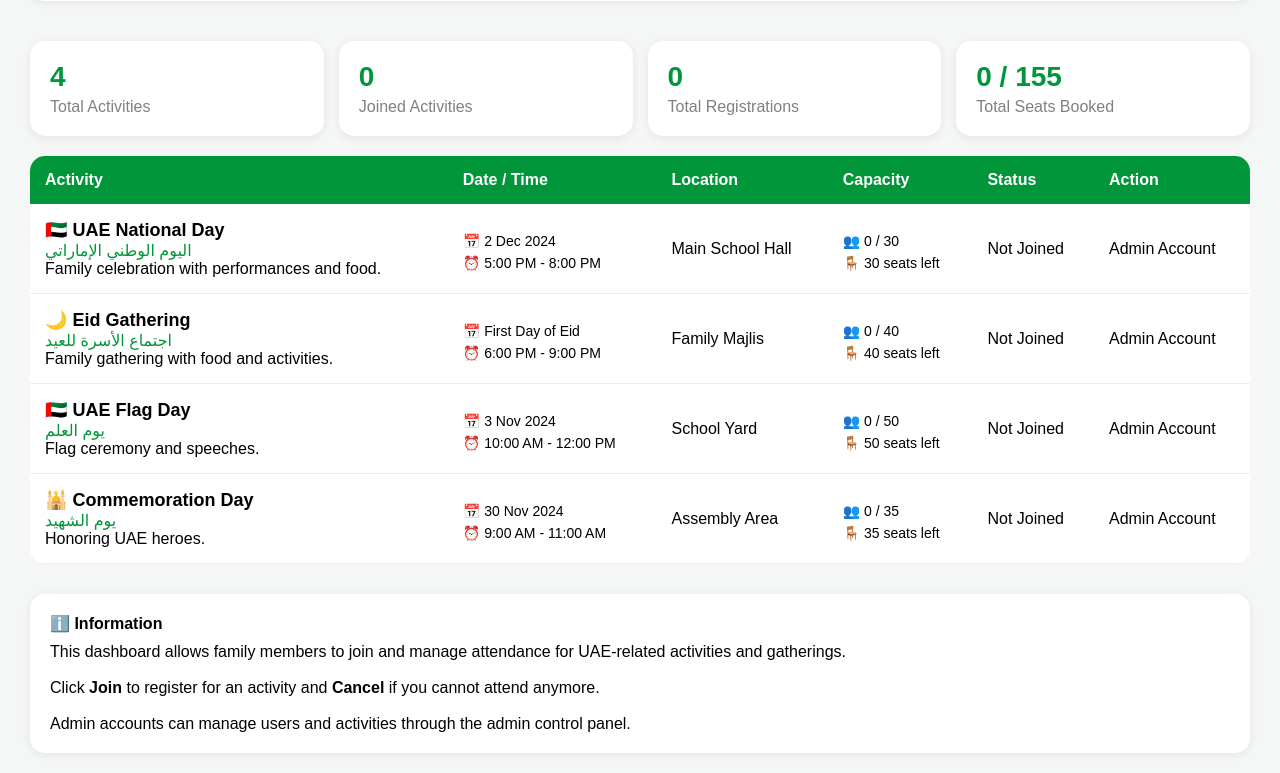
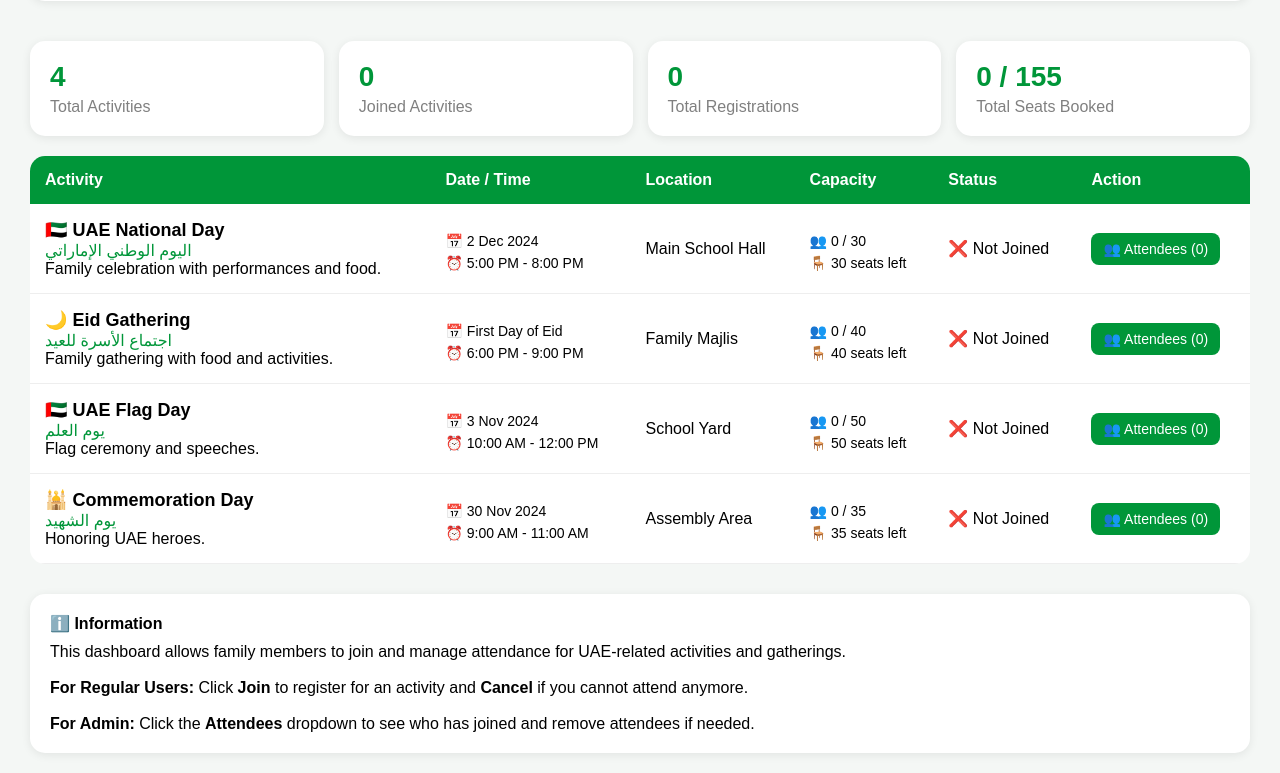
Before and after one commit to alhayyani79-spec/attendance-app, a Flask app: page /dashboard in a window 1280 px wide. Shown: the part 255-1028 px from the top of the page. Run offline with Flask 3, Linux system fonts and the light colour scheme; the visitor is signed in with stand-in values (Sample User, id 1).

Commit message:
Final Changes

```diff
--- a/app.py
+++ b/app.py
@@ -489,6 +489,38 @@ def manual_restore():
     return redirect("/dashboard")
 
 # =========================
+# ADMIN REMOVE ATTENDEE
+# =========================
+
+@app.route("/admin/remove_attendee/<activity_id>/<username>")
+def admin_remove_attendee(activity_id, username):
+    """Admin can remove any attendee from an activity"""
+
+    if "user" not in session:
+        return redirect("/login")
+
+    # Only admin can access this
+    if session["user"] != "admin":
+        session["msg"] = "Unauthorized access!"
+        return redirect("/dashboard")
+
+    # Check if activity exists
+    if activity_id not in attendance:
+        session["msg"] = "Activity not found!"
+        return redirect("/dashboard")
+
+    # Remove the attendee
+    if username in attendance[activity_id]:
+        attendance[activity_id].remove(username)
+        save_all_data(users, activities, attendance)
+        session["msg"] = f"Removed '{username}' from {activities[activity_id]['title']}"
+        logging.info(f"Admin removed '{username}' from activity '{activity_id}'")
+    else:
+        session["msg"] = f"'{username}' is not registered for this activity"
+
+    return redirect("/dashboard")
+
+# =========================
 # RUN
 # =========================
 
--- a/templates/dashboard.html
+++ b/templates/dashboard.html
@@ -89,7 +89,7 @@
             margin:0 30px 30px 30px;
             background:white;
             border-radius:15px;
-            overflow:hidden;
+            overflow-x:auto;
         }
 
         table{
@@ -174,6 +174,7 @@
             padding:8px 12px;
             border-radius:8px;
             text-decoration:none;
+            display:inline-block;
         }
 
         .cancel{
@@ -183,9 +184,115 @@
             padding:8px 12px;
             border-radius:8px;
             text-decoration:none;
+            display:inline-block;
         }
 
+        /* DROPDOWN STYLES */
+        .dropdown {
+            position: relative;
+            display: inline-block;
+        }
+
+        .dropdown-btn {
+            background:#009639;
+            color:white;
+            padding:8px 12px;
+            border-radius:8px;
+            cursor:pointer;
+            border:none;
+            font-size:14px;
+        }
+
+        .dropdown-btn:hover {
+            background:#007a2e;
+        }
+
+        .dropdown-content {
+            display: none;
+            position: absolute;
+            background-color: white;
+            min-width: 200px;
+            max-height: 300px;
+            overflow-y: auto;
+            box-shadow: 0px 8px 16px 0px rgba(0,0,0,0.2);
+            border-radius: 8px;
+            z-index: 1;
+            right: 0;
+        }
+
+        .dropdown-content.show {
+            display: block;
+        }
+
+        .attendee-item {
+            padding: 10px 15px;
+            border-bottom: 1px solid #eee;
+            display: flex;
+            justify-content: space-between;
+            align-items: center;
+        }
+
+        .attendee-item:hover {
+            background-color: #f5f5f5;
+        }
+
+        .attendee-name {
+            font-weight: 500;
+        }
+
+        .remove-attendee {
+            background-color: #dc2626;
+            color: white;
+            border: none;
+            padding: 4px 10px;
+            border-radius: 5px;
+            cursor: pointer;
+            font-size: 12px;
+        }
+
+        .remove-attendee:hover {
+            background-color: #b91c1c;
+        }
+
+        .empty-attendees {
+            padding: 15px;
+            text-align: center;
+            color: gray;
+            font-style: italic;
+        }
+
+        /* Admin Actions Column */
+        .admin-actions {
+            min-width: 120px;
+        }
     </style>
+
+    <script>
+        // Toggle dropdown function
+        function toggleDropdown(activityId) {
+            const dropdown = document.getElementById(`dropdown-${activityId}`);
+            dropdown.classList.toggle('show');
+        }
+
+        // Close dropdown when clicking outside
+        window.onclick = function(event) {
+            if (!event.target.matches('.dropdown-btn')) {
+                const dropdowns = document.getElementsByClassName("dropdown-content");
+                for (let i = 0; i < dropdowns.length; i++) {
+                    if (dropdowns[i].classList.contains('show')) {
+                        dropdowns[i].classList.remove('show');
+                    }
+                }
+            }
+        }
+
+        // Confirm before removing attendee
+        function confirmRemove(activityId, username) {
+            if (confirm(`Remove ${username} from this activity?`)) {
+                window.location.href = `/admin/remove_attendee/${activityId}/${username}`;
+            }
+        }
+    </script>
 
 </head>
 
@@ -328,7 +435,7 @@
 <div class="container">
 
 <table>
-
+    <thead>
         <tr>
             <th>Activity</th>
             <th>Date / Time</th>
@@ -337,6 +444,8 @@
             <th>Status</th>
             <th>Action</th>
         </tr>
+    </thead>
+    <tbody>
 
 {% for key, activity in activities.items() %}
 
@@ -403,21 +512,43 @@
     <td>
 
         {% if user in attendance[key] %}
-    Joined
+            ✅ Joined
         {% else %}
-    Not Joined
+            ❌ Not Joined
         {% endif %}
 
     </td>
 
-<td>
+    <td class="admin-actions">
 
         {% if user == "admin" %}
 
-    Admin Account
+            <!-- Admin: Show Attendees Dropdown -->
+            <div class="dropdown">
+                <button class="dropdown-btn" onclick="toggleDropdown('{{ key }}')">
+                    👥 Attendees ({{ attendance[key]|length }})
+                </button>
+                <div id="dropdown-{{ key }}" class="dropdown-content">
+                    {% if attendance[key] %}
+                        {% for attendee in attendance[key] %}
+                            <div class="attendee-item">
+                                <span class="attendee-name">{{ attendee }}</span>
+                                <button class="remove-attendee" onclick="confirmRemove('{{ key }}', '{{ attendee }}')">
+                                    Remove
+                                </button>
+                            </div>
+                        {% endfor %}
+                    {% else %}
+                        <div class="empty-attendees">
+                            No attendees yet
+                        </div>
+                    {% endif %}
+                </div>
+            </div>
 
         {% else %}
 
+            <!-- Regular User: Show Join/Cancel Buttons -->
             {% if user in attendance[key] %}
 
                 <a class="cancel" href="/cancel/{{ key }}">
@@ -440,6 +571,7 @@
 
 {% endfor %}
 
+    </tbody>
 </table>
 
 </div>
@@ -458,13 +590,13 @@
 
         <br><br>
 
-        Click <b>Join</b> to register for an activity and
+        <b>For Regular Users:</b> Click <b>Join</b> to register for an activity and
         <b>Cancel</b> if you cannot attend anymore.
 
         <br><br>
 
-        Admin accounts can manage users and activities through the
-        admin control panel.
+        <b>For Admin:</b> Click the <b>Attendees</b> dropdown to see who has joined
+        and remove attendees if needed.
 
     </div>
 
```
Lines whose indentation alone changed are shown as unchanged.
